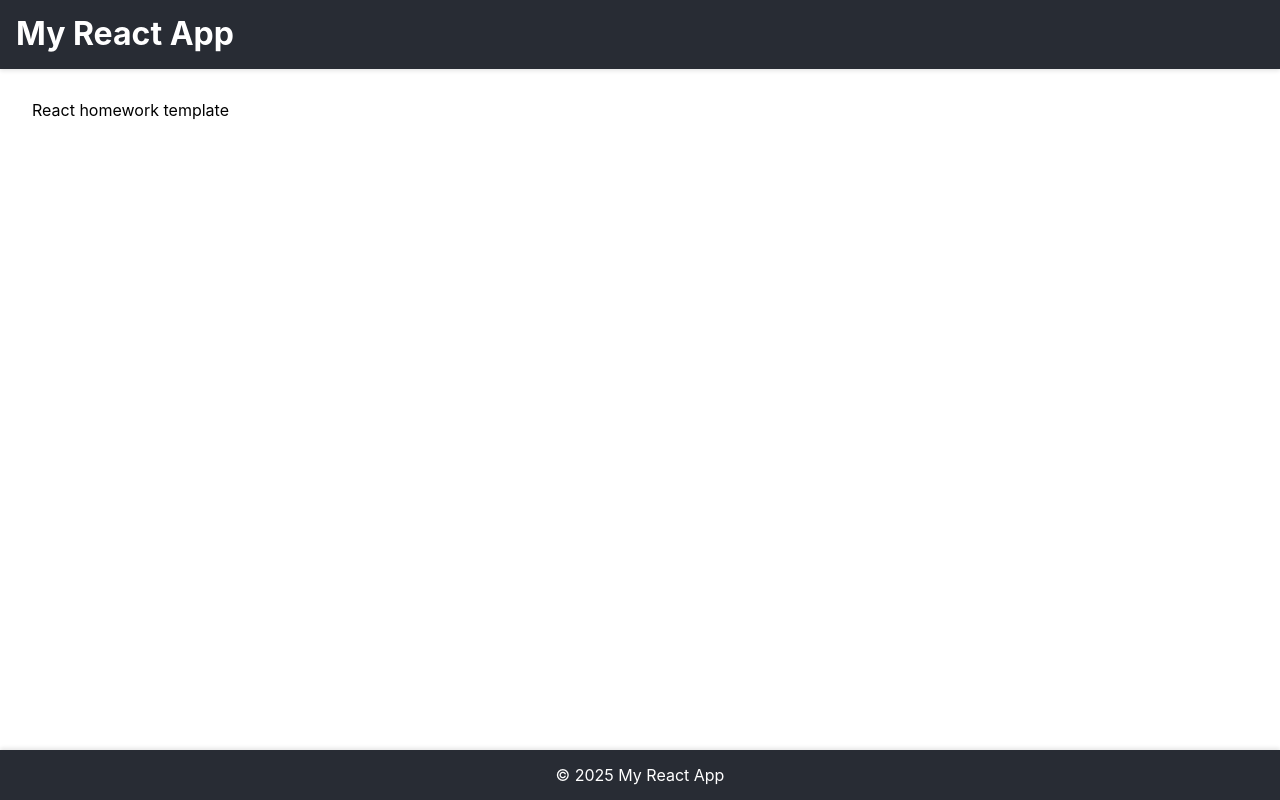
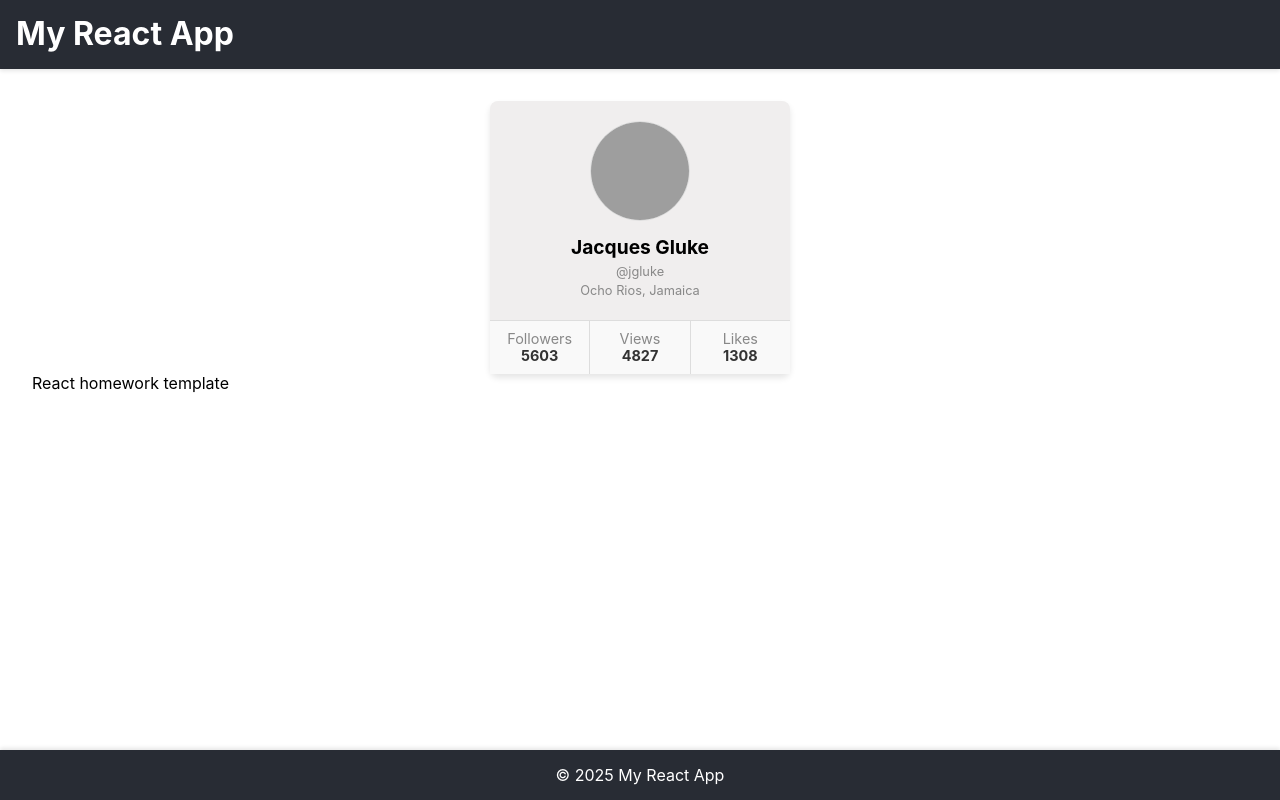
Before and after one commit to Fetivol/React_learning, a React (Create React App) app: page / in a window 1280 px wide. Built offline with nearby package versions, Linux system fonts and the light colour scheme; grey boxes are pictures that could not be loaded.

Commit message:
profile component

```diff
--- a/src/components/App.jsx
+++ b/src/components/App.jsx
@@ -1,9 +1,12 @@
 import { GlobalStyle } from './GlobalStyle';
 import Layout from './Layout';
+import Profile from './Profile/Profile';
+import { user, friends, transactions, data } from 'data';
 
 export const App = () => {
   return (
     <Layout>
+      <Profile user={user} />
       React homework template
       <GlobalStyle />
     </Layout>
--- /dev/null
+++ b/src/components/Profile/Profile.jsx
@@ -0,0 +1,38 @@
+import React from 'react';
+import {
+  Avatar,
+  Description,
+  NameText,
+  ProfileContainer,
+  ProfileList,
+  TagText,
+} from './Profile.styled';
+
+function UserStats({ stats }) {
+  return (
+    <ProfileList>
+      {Object.entries(stats).map(([key, value]) => (
+        <li key={key}>
+          <span>{key.replace(key.charAt(0), key.charAt(0).toUpperCase())}</span>
+          <span>{value}</span>
+        </li>
+      ))}
+    </ProfileList>
+  );
+}
+
+function Profile({ user: { username, tag, location, avatar, stats } }) {
+  return (
+    <ProfileContainer>
+      <Description>
+        <Avatar src={avatar} alt={username} />
+        <NameText>{username}</NameText>
+        <TagText>@{tag}</TagText>
+        <TagText>{location}</TagText>
+      </Description>
+      <UserStats stats={stats} />
+    </ProfileContainer>
+  );
+}
+
+export default Profile;
--- /dev/null
+++ b/src/components/Profile/Profile.styled.jsx
@@ -0,0 +1,80 @@
+import styled from 'styled-components';
+
+export const ProfileContainer = styled.div`
+  max-width: 300px;
+  margin: 0 auto;
+  background-color: #f0eeee;
+  border-radius: 8px;
+  box-shadow: 0 4px 6px rgba(0, 0, 0, 0.1);
+`;
+export const Description = styled.div`
+  display: flex;
+  flex-direction: column;
+  align-items: center;
+  padding: 20px;
+`;
+
+export const Avatar = styled.img`
+  width: 100px;
+  height: 100px;
+  background-color: #fff;
+  border-radius: 50%;
+  border: 1px solid #ddd;
+  margin-bottom: 10px;
+`;
+
+export const NameText = styled.p`
+  font-size: 1.2rem;
+  font-weight: bold;
+  margin: 5px 0;
+`;
+export const TagText = styled.p`
+  font-size: 0.8rem;
+  color: #888;
+  margin: 2px 0;
+`;
+
+export const ProfileList = styled.ul`
+  list-style: none;
+  padding: 0;
+  display: flex;
+  justify-content: space-around;
+  background-color: #fff;
+  border-top: 1px solid #ddd;
+  background-color: #f9f9f9;
+  li {
+    display: flex;
+    flex-direction: column;
+    align-items: center;
+    padding: 10px;
+    flex: 1;
+    border-right: 1px solid #ddd;
+
+    &:last-child {
+      border-right: none;
+    }
+    &:hover {
+      background-color: #f0f0f0;
+    }
+    transition: background-color 0.3s ease;
+    span {
+      font-size: 0.9rem;
+      color: #888;
+      &:last-child {
+        font-weight: bold;
+        color: #333;
+      }
+    }
+  }
+
+  @media (max-width: 768px) {
+    flex-direction: column;
+    li {
+      border-right: none;
+      border-bottom: 1px solid #ddd;
+      &:last-child {
+        border-bottom: none;
+      }
+    }
+  }
+`;
--- /dev/null
+++ b/src/data/data.json
@@ -0,0 +1,7 @@
+[
+  { "id": "id-1", "label": ".docx", "percentage": 22 },
+  { "id": "id-2", "label": ".pdf", "percentage": 4 },
+  { "id": "id-3", "label": ".mp3", "percentage": 17 },
+  { "id": "id-4", "label": ".psd", "percentage": 47 },
+  { "id": "id-5", "label": ".pdf", "percentage": 10 }
+]
--- /dev/null
+++ b/src/data/friends.json
@@ -0,0 +1,32 @@
+[
+  {
+    "avatar": "https://cdn-icons-png.flaticon.com/512/1998/1998592.png",
+    "name": "Mango",
+    "isOnline": true,
+    "id": 1812
+  },
+  {
+    "avatar": "https://cdn-icons-png.flaticon.com/512/616/616438.png",
+    "name": "Kiwi",
+    "isOnline": false,
+    "id": 1137
+  },
+  {
+    "avatar": "https://cdn-icons-png.flaticon.com/512/1623/1623681.png",
+    "name": "Ajax",
+    "isOnline": true,
+    "id": 1213
+  },
+  {
+    "avatar": "https://cdn-icons-png.flaticon.com/512/2977/2977285.png",
+    "name": "Jay",
+    "isOnline": true,
+    "id": 1714
+  },
+  {
+    "avatar": "https://cdn-icons-png.flaticon.com/512/1998/1998749.png",
+    "name": "Poly",
+    "isOnline": false,
+    "id": 1284
+  }
+]
--- /dev/null
+++ b/src/data/index.js
@@ -0,0 +1,4 @@
+export { default as user } from './user.json';
+export { default as friends } from './friends.json';
+export { default as transactions } from './transactions.json';
+export { default as data } from './data.json';
--- /dev/null
+++ b/src/data/transactions.json
@@ -0,0 +1,122 @@
+[
+  {
+    "id": "1e0700a2-5183-4291-85cc-2065a036a683",
+    "type": "invoice",
+    "amount": "964.82",
+    "currency": "LRD"
+  },
+  {
+    "id": "a30f821b-4d25-4ff0-abdd-e340b3f0dd2b",
+    "type": "payment",
+    "amount": "686.50",
+    "currency": "WST"
+  },
+  {
+    "id": "44dca67a-8e5a-4798-bf8e-b15efd4e1abd",
+    "type": "invoice",
+    "amount": "828.62",
+    "currency": "UGX"
+  },
+  {
+    "id": "ea8ed3dc-2b68-4a53-905a-53ecb0adef33",
+    "type": "withdrawal",
+    "amount": "527.80",
+    "currency": "ALL"
+  },
+  {
+    "id": "ea76146a-0b00-4b80-bc02-a8c822176712",
+    "type": "withdrawal",
+    "amount": "371.43",
+    "currency": "MUR"
+  },
+  {
+    "id": "63ca02f9-d637-46b5-9237-f3b24425e029",
+    "type": "payment",
+    "amount": "862.44",
+    "currency": "AUD"
+  },
+  {
+    "id": "ed0263e8-59a5-4bf1-87e0-2bb88e53dc34",
+    "type": "withdrawal",
+    "amount": "907.00",
+    "currency": "GEL"
+  },
+  {
+    "id": "6013bad0-750c-4691-8bc2-d8f2b43969c4",
+    "type": "withdrawal",
+    "amount": "352.52",
+    "currency": "UGX"
+  },
+  {
+    "id": "252c7be4-8b06-4fa7-8d42-61fb835b70d5",
+    "type": "payment",
+    "amount": "388.98",
+    "currency": "TOP"
+  },
+  {
+    "id": "4eaab41b-b967-40ac-82ed-85fc66f646f1",
+    "type": "deposit",
+    "amount": "103.10",
+    "currency": "BWP"
+  },
+  {
+    "id": "9648a350-8469-42d5-8bf3-18090de5fe67",
+    "type": "withdrawal",
+    "amount": "322.32",
+    "currency": "MRO"
+  },
+  {
+    "id": "9c5c25fb-1a95-4b2f-8d1f-4c4426d677cc",
+    "type": "invoice",
+    "amount": "14.79",
+    "currency": "PYG"
+  },
+  {
+    "id": "43ef232c-80e9-4d6f-b48a-b22405620de3",
+    "type": "payment",
+    "amount": "904.86",
+    "currency": "CHF"
+  },
+  {
+    "id": "5161682e-e620-4019-ab0a-24ceb10fbd20",
+    "type": "withdrawal",
+    "amount": "307.08",
+    "currency": "NOK"
+  },
+  {
+    "id": "7b119d71-42e6-4c42-a141-6818b07bb9ff",
+    "type": "invoice",
+    "amount": "275.07",
+    "currency": "AWG"
+  },
+  {
+    "id": "a4f65722-65c4-4c28-b1f4-b8ed988bb205",
+    "type": "deposit",
+    "amount": "213.10",
+    "currency": "STD"
+  },
+  {
+    "id": "c6e5784b-0ca3-48d6-86e5-b5128af5a523",
+    "type": "invoice",
+    "amount": "116.11",
+    "currency": "CUP CUC"
+  },
+  {
+    "id": "c9ebed6a-3a02-4b49-ac0d-0534b51f2bfd",
+    "type": "invoice",
+    "amount": "878.67",
+    "currency": "HKD"
+  },
+  {
+    "id": "a4a98b0e-b22c-438b-9f83-de2df52110c8",
+    "type": "invoice",
+    "amount": "725.03",
+    "currency": "UYU UYI"
+  },
+  {
+    "id": "b39bfa7a-0166-4c47-94d6-87d20590f746",
+    "type": "payment",
+    "amount": "405.45",
+    "currency": "MDL"
+  }
+]
--- /dev/null
+++ b/src/data/user.json
@@ -0,0 +1,11 @@
+{
+  "username": "Jacques Gluke",
+  "tag": "jgluke",
+  "location": "Ocho Rios, Jamaica",
+  "avatar": "https://cdn-icons-png.flaticon.com/512/2922/2922506.png",
+  "stats": {
+    "followers": 5603,
+    "views": 4827,
+    "likes": 1308
+  }
+}
```
